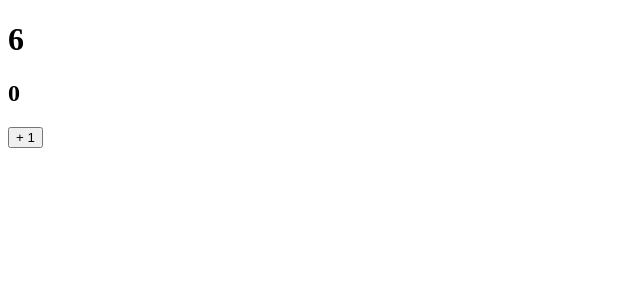
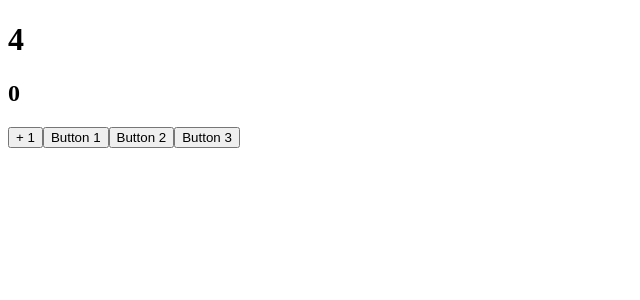
Before and after one commit to RobertoFanara/Esercizi-React, a React (Create React App) app in the folder Esercizi da Mandare/esercizio/: page / in a window 1280 px wide. Shown: the top 300 px of the page, without its empty margins (0-640 px from the left). Built offline with nearby package versions, Linux system fonts and the light colour scheme.

Commit message:
esercizio 19 completato

```diff
--- a/Esercizi da Mandare/esercizio/src/App.js
+++ b/Esercizi da Mandare/esercizio/src/App.js
@@ -1,5 +1,6 @@
 import Counter from "./Counter"
 import Clickcounter from "./Clickcounter"
+import Clicktracker from "./Clicktracker"
 
 
 const App = () => {
@@ -7,6 +8,7 @@ const App = () => {
       <>
         <Counter increment={2} interval={2000}/>
         <Clickcounter />
+        <Clicktracker />
       </>
     )
 }
--- /dev/null
+++ b/Esercizi da Mandare/esercizio/src/Clicktracker.js
@@ -0,0 +1,23 @@
+import { useState } from "react"
+
+const Clicktracker = () => {
+    const [change, setChange] = useState('')
+
+    const handleChangeh1 = (event) => {
+        setChange(`U click on this button: ${event.target.name}`)
+    }
+
+
+
+    return(
+        <>
+            <button onClick={handleChangeh1} name="Button-1">Button 1</button>
+            <button onClick={handleChangeh1} name="Button-2">Button 2</button>
+            <button onClick={handleChangeh1} name="Button-3">Button 3</button>
+
+            <h1>{change}</h1>
+        </>
+    )
+}
+
+export default Clicktracker
--- a/Esercizi da Mandare/esercizio/src/Counter.js
+++ b/Esercizi da Mandare/esercizio/src/Counter.js
@@ -16,7 +16,6 @@ const Counter = (props) => {
   return (
     <>
       <CounterDisplay number={count}/>
-
     </>
   );
 };
```
